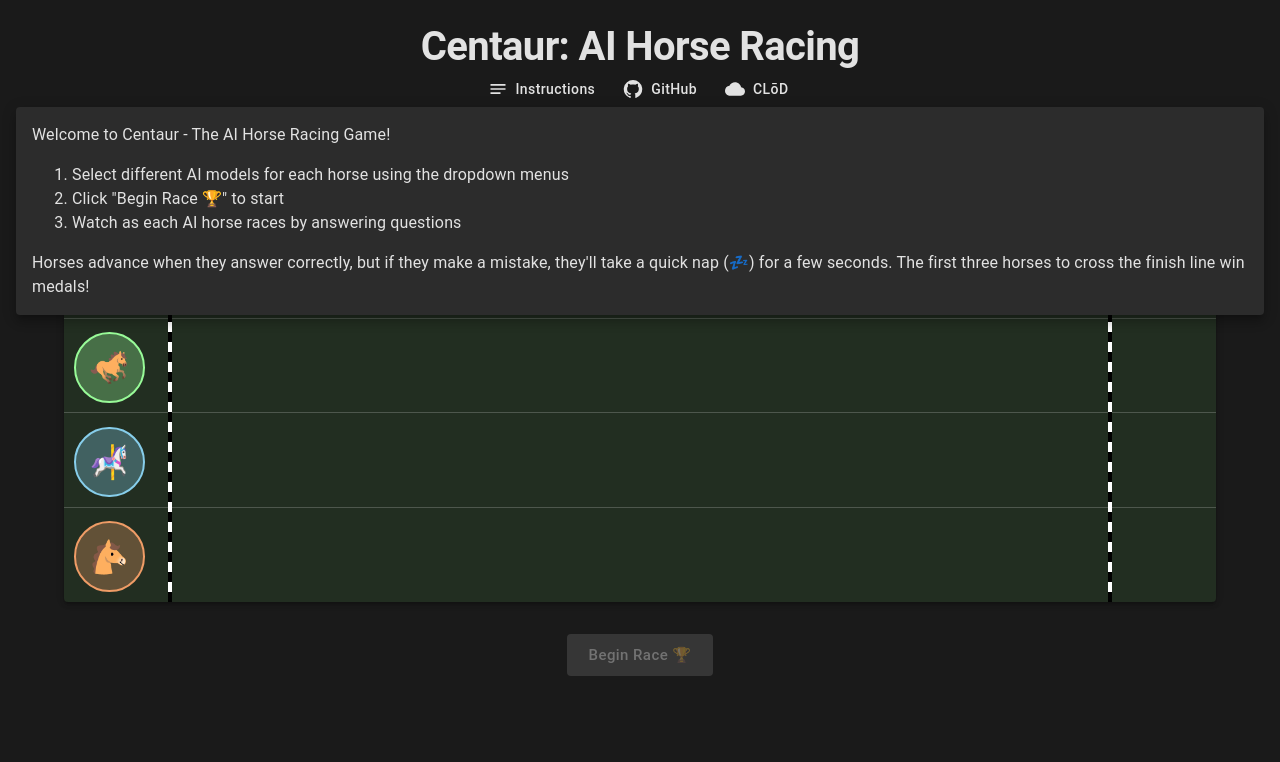
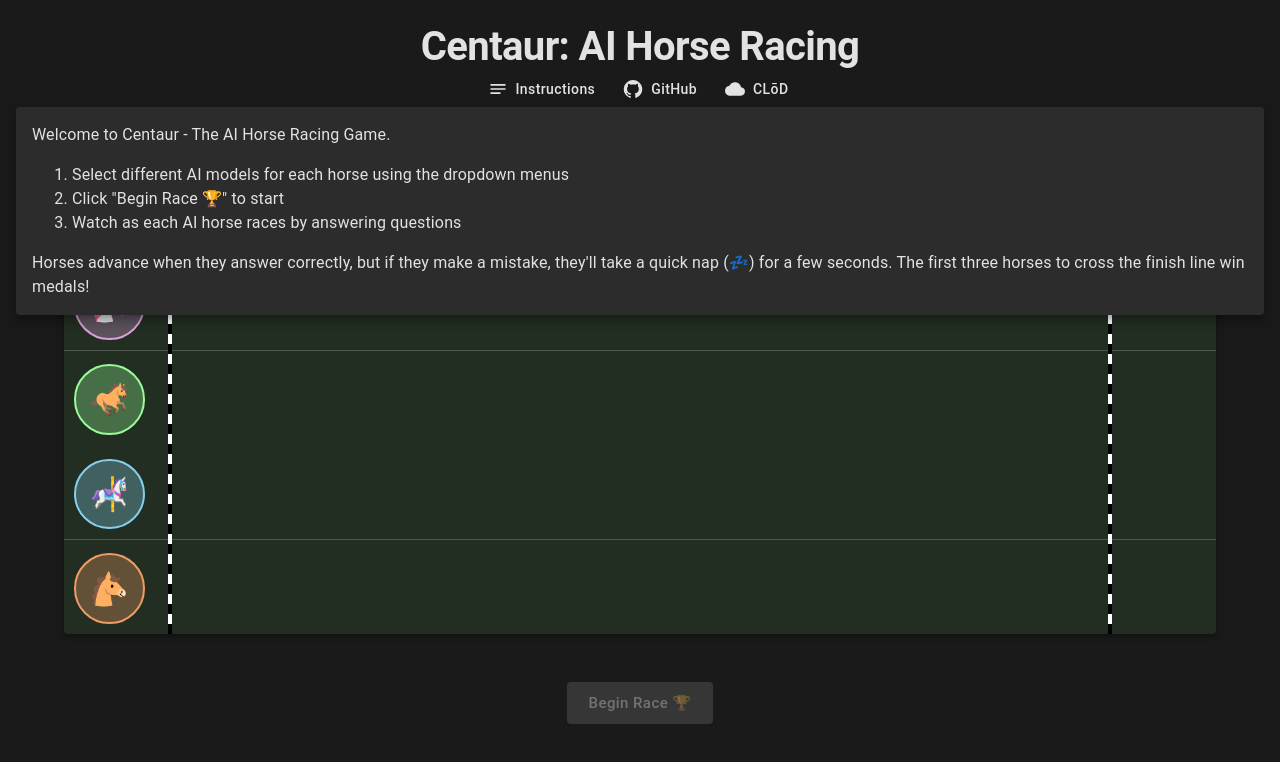
Before and after one commit to lod-io/Centaur, a React (Create React App) app in the folder client/: page / in a window 1280 px wide. Both pictures are taken after a click on the button "Instructions". Shown: the top 762 px of the page. Built offline with nearby package versions, Linux system fonts and the light colour scheme.

Commit message:
small UI improvement

```diff
--- a/client/src/App.tsx
+++ b/client/src/App.tsx
@@ -291,7 +291,7 @@ function App() {
     <ThemeProvider theme={darkTheme}>
       <CssBaseline />
       <Container maxWidth="lg" sx={{ py: 3 }}>
-        <Stack spacing={4} alignItems="center">
+        <Stack spacing={6} alignItems="center">
           <Stack direction="column" spacing={0} alignItems="center">
             <Typography
               variant="h1"
--- a/client/src/components/HeaderButtons.tsx
+++ b/client/src/components/HeaderButtons.tsx
@@ -42,10 +42,10 @@ export const HeaderButtons = ({ textColor }: HeaderButtonsProps) => {
           vertical: "top",
           horizontal: "left",
         }}
-        sx={{ maxWidth: "1500px" }}
+        sx={{ maxWidth: "1300px" }}
       >
         <Typography sx={{ p: 2 }}>
-          Welcome to Centaur - The AI Horse Racing Game!
+          Welcome to Centaur - The AI Horse Racing Game.
           <ol>
             <li>
               Select different AI models for each horse using the dropdown menus
@@ -91,11 +91,12 @@ export const HeaderButtons = ({ textColor }: HeaderButtonsProps) => {
           vertical: "top",
           horizontal: "left",
         }}
-        sx={{ maxWidth: "1500px" }}
+        sx={{ maxWidth: "1300px" }}
       >
         <Typography sx={{ p: 2 }}>
           CLōD is the primary technology that powers Centaur. It provides a
-          unified LLM API for all of our AI solutions.
+          unified LLM API that enables each horse to leverage different AI
+          models for racing, ensuring a dynamic and competitive experience.
           <br />
           <br />
           Learn more at{" "}
```
